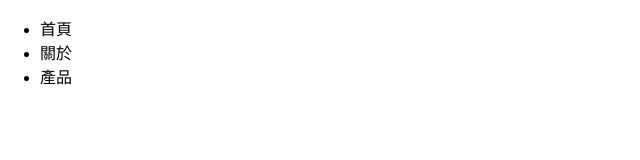
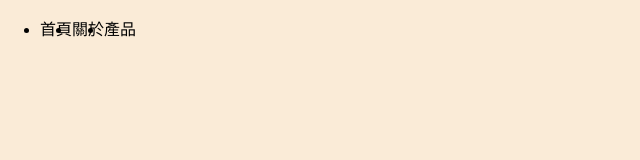
Before and after one commit to TPCHANG0324/tid103, a plain HTML site: page index.html in a window 1280 px wide. Shown: the whole page, without its empty margins (0-640 px from the left). Drawn offline with Linux system fonts and the light colour scheme.

Commit message:
增加背景顏色

```diff
--- a/style.css
+++ b/style.css
@@ -4,3 +4,11 @@ body{
     box-sizing: border-box;
     font-size: 16px;
 }
+
+ul{
+    display: flex;
+}
+
+body{
+    background-color: antiquewhite;
+}
```
